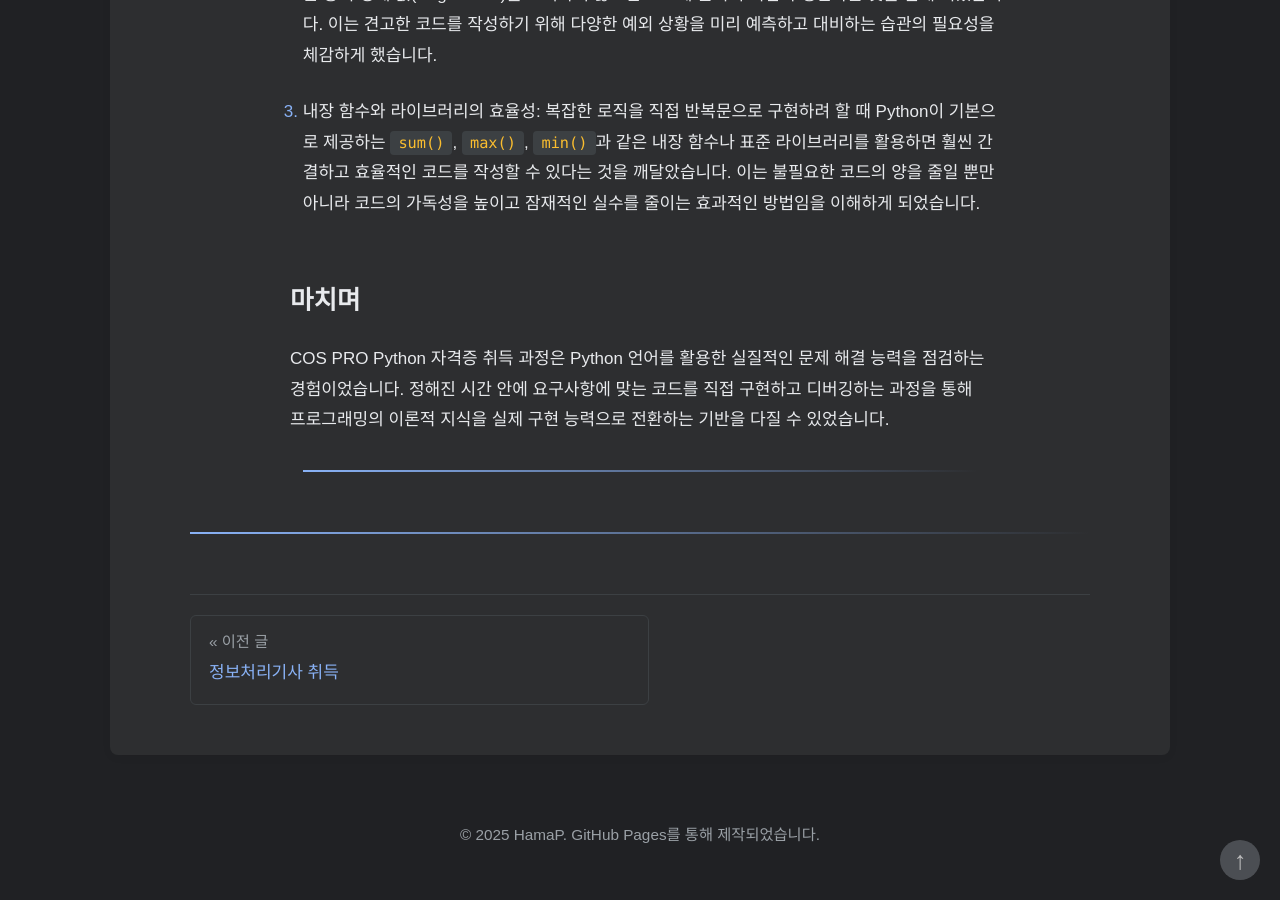
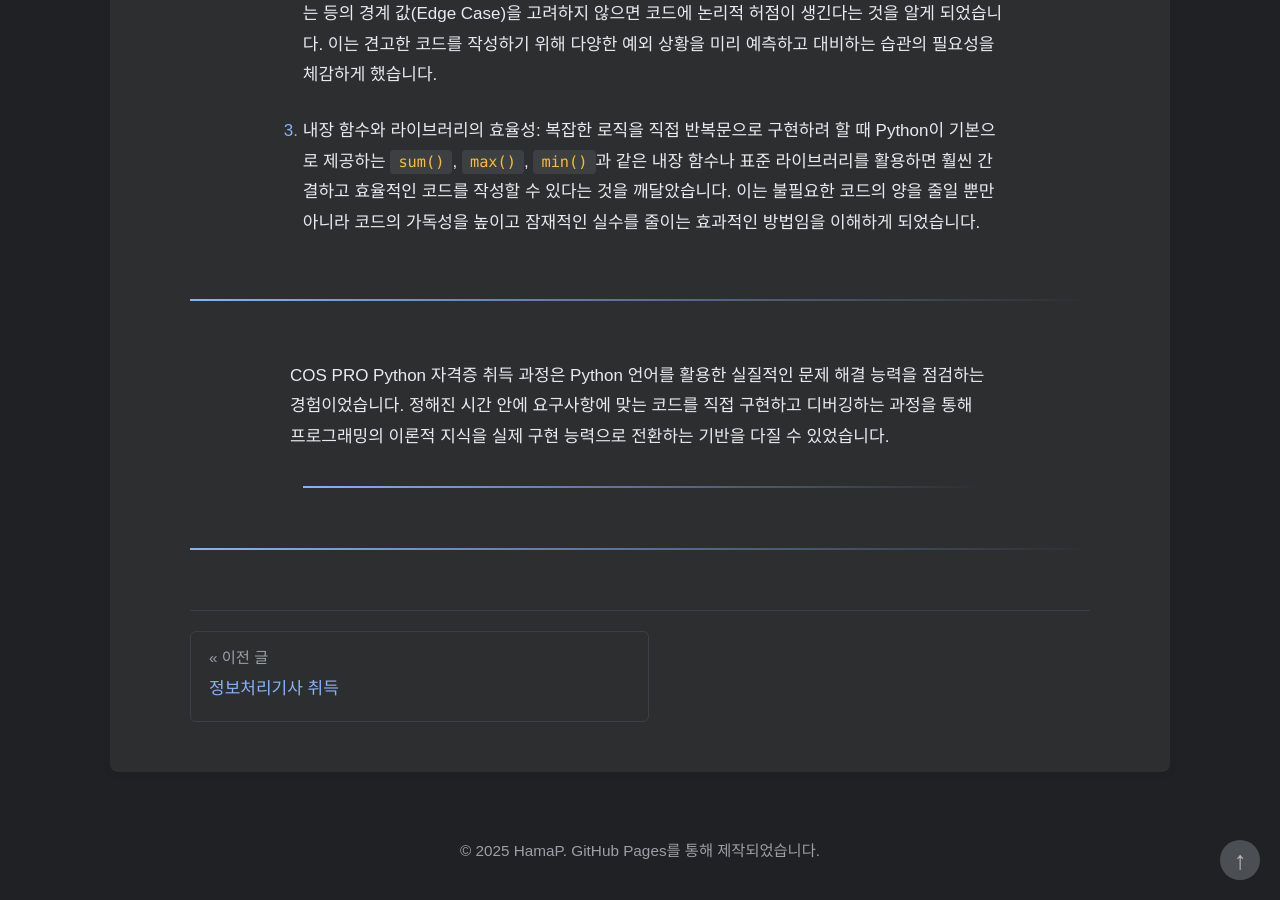
Before and after one commit to HamaP0/HamaP0.github.io, a Jekyll site: the page built from _posts/자격증/2025-12-31-CosproPython.md, in a window 1280 px wide and 900 px high, scrolled down 1370 px. Built offline with Jekyll 4.4.1, drawn with Linux system fonts in a browser that asks for light colours; some web fonts are replaced.

Commit message:
Update 2025-12-31-CosproPython.md

```diff
--- a/_posts/자격증/2025-12-31-CosproPython.md
+++ b/_posts/자격증/2025-12-31-CosproPython.md
@@ -7,7 +7,7 @@
 ---
 YBM에서 주관하는 COS PRO(Coding Specialist Professional) Python 자격증을 취득했습니다. 이 과정은 주어진 문제 상황에 맞춰 Python 코드를 직접 작성하고 빈칸을 채우거나 잘못된 코드를 수정하는 등 실질적인 프로그래밍 구현 능력을 평가하는 경험이었습니다.
 
-## 핵심 학습 내용
+### 핵심 학습 내용
 
 이번 자격증 취득 과정은 Python 언어의 문법적 지식을 넘어 이를 활용한 문제 해결 능력에 중점을 두었습니다. 학습하고 평가받은 주요 내용은 다음과 같습니다.
 
@@ -17,7 +17,7 @@
 
 3.  로직 설계 및 디버깅: 주어진 코드의 빈칸을 채우거나 잘못된 부분을 수정하여 전체 프로그램이 정상적으로 동작하도록 만드는 과제를 수행했습니다. 이를 통해 다른 사람이 작성한 코드의 로직을 이해하고 논리적 오류를 찾아내는 능력을 경험할 수 있었습니다.
 
-## 경험을 통해 얻은 깨달음
+### 경험을 통해 얻은 깨달음
 
 지정된 IDE 환경에서 코드를 작성하고 제출하는 실기시험을 통해 얻은 기술적 깨달음은 다음과 같습니다.
 
@@ -27,8 +27,9 @@
 
 3.  내장 함수와 라이브러리의 효율성: 복잡한 로직을 직접 반복문으로 구현하려 할 때 Python이 기본으로 제공하는 `sum()`, `max()`, `min()`과 같은 내장 함수나 표준 라이브러리를 활용하면 훨씬 간결하고 효율적인 코드를 작성할 수 있다는 것을 깨달았습니다. 이는 불필요한 코드의 양을 줄일 뿐만 아니라 코드의 가독성을 높이고 잠재적인 실수를 줄이는 효과적인 방법임을 이해하게 되었습니다.
 
-## 마치며
+---
 
 COS PRO Python 자격증 취득 과정은 Python 언어를 활용한 실질적인 문제 해결 능력을 점검하는 경험이었습니다. 정해진 시간 안에 요구사항에 맞는 코드를 직접 구현하고 디버깅하는 과정을 통해 프로그래밍의 이론적 지식을 실제 구현 능력으로 전환하는 기반을 다질 수 있었습니다.
 
+
 <hr class="short-rule">
```
